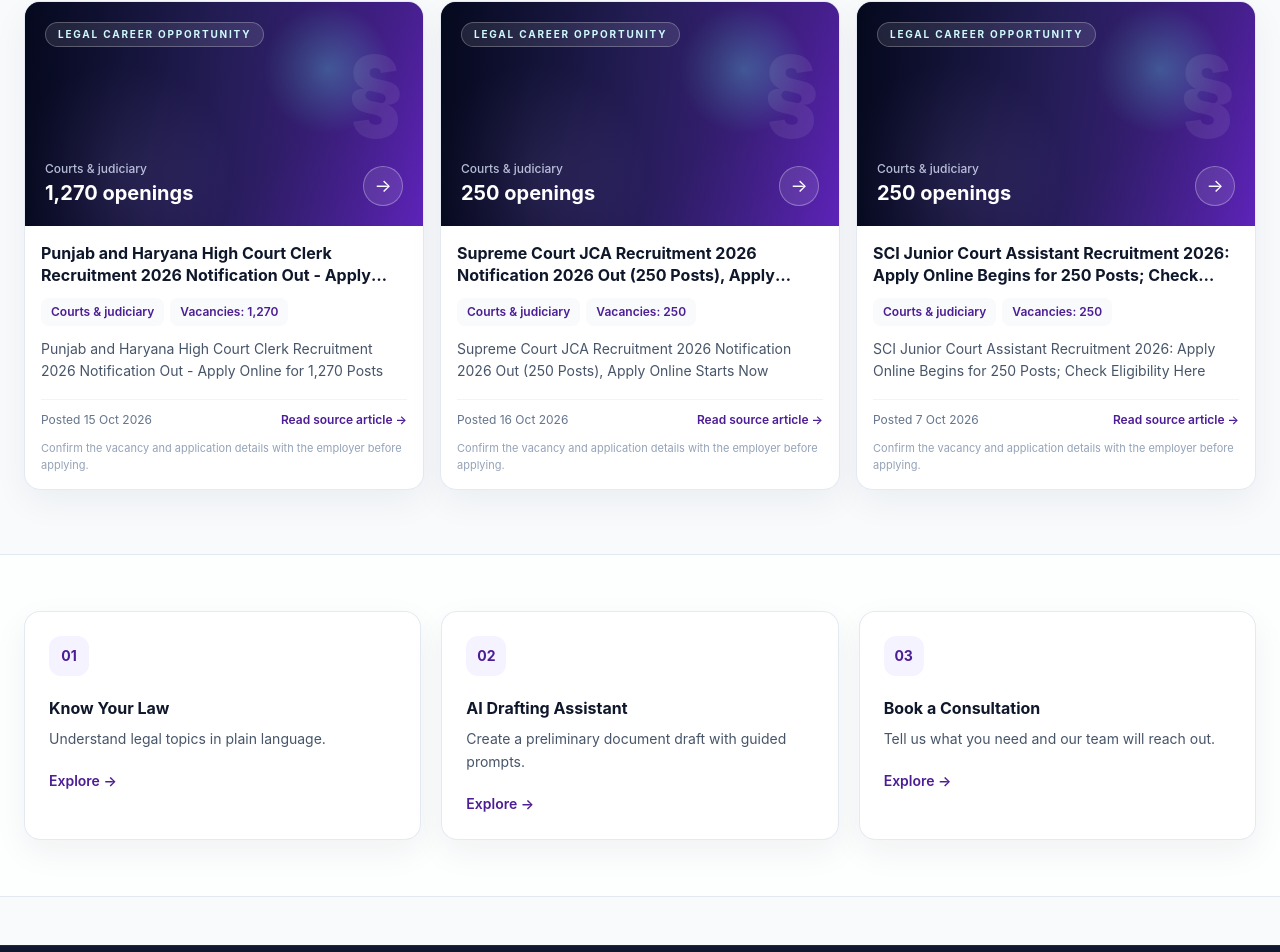
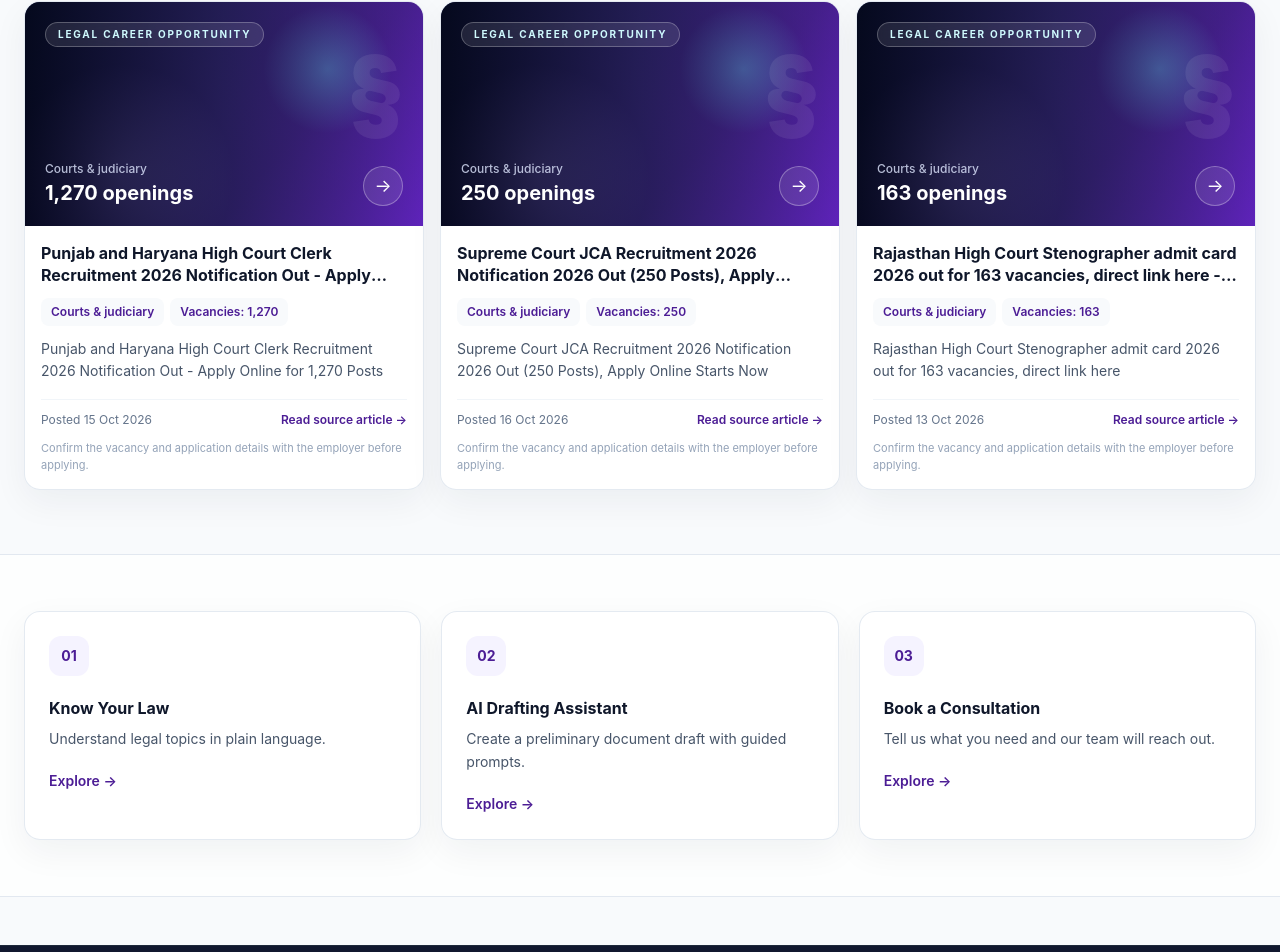
Before and after one commit to syedshaan/pleadlaw, a React (Vite) app: page / in a window 1280 px wide. Shown: the part 1572-2524 px from the top of the page. Built offline with nearby package versions, Linux system fonts and the light colour scheme.

Commit message:
Update pages.jsx

```diff
--- a/src/pages.jsx
+++ b/src/pages.jsx
@@ -6,6 +6,8 @@
 
 const JOB_MAX_AGE_DAYS = 20;
 const MAX_JOB_RESULTS = 50;
+const MIN_PREFERRED_JOB_RESULTS = 20;
+const MAX_JOB_VACANCIES = 2000;
 
 const explainers = [
   {
@@ -85,10 +87,42 @@
   return /\b(?:spa|jca)\b|\b(?:law|legal)\s+(?:officers?|assistants?|associates?|internships?|interns?|researchers?|research associates?|clerks?|consultants?|advisers?|advisors?|counsel|executives?|managers?|faculty|professors?|lecturers?|fellows?|analysts?|secretaries|trainees?|jobs?|vacanc(?:y|ies))\b|\b(?:advocates?|lawyers?|paralegals?|prosecutors?|solicitors?|barristers?)\b|\b(?:judicial services?|civil judges?|district judges?|judicial magistrates?|court (?:assistants?|clerks?|masters?|readers?|typists?|stenographers?|officers?|interpreters?|translators?))\b/i.test(title);
 }
 
+function isRelevantJob(job) {
+  const title = job.title || "";
+  const context = `${job.organisation || ""} ${job.source || ""} ${job.sector || job.type || ""}`;
+  const combined = `${title} ${context}`;
+  return (
+    isSpecificLegalJobTitle(title) ||
+    (/\b(?:law|legal|policy)\s+internships?\b|\blegal\s+interns?\b/i.test(combined)) ||
+    (/\b(?:ministry|ministries|government|govt\.?)\b/i.test(combined) &&
+      /\b(?:assistant professors?|professors?|lecturers?|faculty|internships?|interns?|officers?|assistants?|associates?|consultants?|analysts?|managers?|executives?|researchers?|fellows?|teachers?|deans?)\b/i.test(title)) ||
+    (/\b(?:big\s*four|deloitte|pwc|pricewaterhousecoopers|ey|ernst\s*(?:and|&)\s*young|kpmg)\b/i.test(combined) &&
+      /\b(?:legal|law|tax|audit|compliance|risk|forensic|internships?|interns?|consultants?|analysts?|associates?)\b/i.test(title)) ||
+    (/\b(?:government|govt\.?|central|state)\b/i.test(combined) &&
+      /\b(?:college|university|institute)\b/i.test(combined) &&
+      /\b(?:law|legal)\b/i.test(combined) &&
+      /\b(?:assistant professors?|professors?|lecturers?|faculty|deans?)\b/i.test(title))
+  );
+}
+
 function compareJobsByVacancyCount(a, b) {
   const vacanciesA = Number.isInteger(a.vacancyCount) ? a.vacancyCount : 0;
   const vacanciesB = Number.isInteger(b.vacancyCount) ? b.vacancyCount : 0;
   return vacanciesB - vacanciesA || new Date(b.posted) - new Date(a.posted);
+}
+
+function isPreferredJob(job) {
+  return /\b(?:internships?|interns?|ministry|ministries|government|govt\.?|big\s*four|deloitte|pwc|pricewaterhousecoopers|ey|ernst\s*(?:and|&)\s*young|kpmg)\b/i.test(
+    `${job.title || ""} ${job.organisation || ""} ${job.source || ""} ${job.sector || job.type || ""}`
+  ) || (
+    /\b(?:government|govt\.?|central|state)\b/i.test(
+      `${job.title || ""} ${job.organisation || ""} ${job.source || ""} ${job.sector || job.type || ""}`
+    ) &&
+    /\b(?:college|university|institute)\b/i.test(
+      `${job.title || ""} ${job.organisation || ""} ${job.source || ""} ${job.sector || job.type || ""}`
+    ) &&
+    /\b(?:assistant professors?|professors?|lecturers?|faculty|deans?)\b/i.test(job.title || "")
+  );
 }
 
 function jobTitleTokens(title) {
@@ -116,7 +150,19 @@
 
 function deduplicateJobs(jobs) {
   const selected = [];
-  for (const job of [...jobs].sort(compareJobsByVacancyCount)) {
+  const seenVacancyCounts = new Set();
+  for (const job of [...jobs].sort((a, b) =>
+    Number(isPreferredJob(b)) - Number(isPreferredJob(a)) ||
+    compareJobsByVacancyCount(a, b)
+  )) {
+    if (
+      Number.isInteger(job.vacancyCount) &&
+      job.vacancyCount > 0 &&
+      (job.vacancyCount > MAX_JOB_VACANCIES ||
+        seenVacancyCounts.has(job.vacancyCount))
+    ) {
+      continue;
+    }
     const tokens = jobTitleTokens(job.title);
     const duplicate = selected.some((existing) => {
       const employerTokens = jobTitleTokens(job.organisation);
@@ -137,9 +183,24 @@
       const combinedLength = tokens.size + existingTokens.size - shared;
       return shared >= 3 && combinedLength > 0 && shared / combinedLength >= 0.55;
     });
-    if (!duplicate) selected.push(job);
+    if (!duplicate) {
+      selected.push(job);
+      if (Number.isInteger(job.vacancyCount)) {
+        seenVacancyCounts.add(job.vacancyCount);
+      }
+    }
   }
   return selected;
+}
+
+function selectJobResults(jobs) {
+  const preferred = jobs.filter(isPreferredJob).sort(compareJobsByVacancyCount);
+  const other = jobs.filter((job) => !isPreferredJob(job)).sort(compareJobsByVacancyCount);
+  return [
+    ...preferred.slice(0, MIN_PREFERRED_JOB_RESULTS),
+    ...other,
+    ...preferred.slice(MIN_PREFERRED_JOB_RESULTS),
+  ].slice(0, MAX_JOB_RESULTS).sort(compareJobsByVacancyCount);
 }
 
 function hasJobSource(job) {
@@ -190,9 +251,11 @@
     .filter(
       (j) =>
         isRecentJob(j.posted) &&
-        (!j.autoCollected || isSpecificLegalJobTitle(j.title)) &&
+        (!j.autoCollected || isRelevantJob(j)) &&
         hasJobSource(j) &&
         (j.sector || j.type) &&
+        (!Number.isInteger(j.vacancyCount) ||
+          (j.vacancyCount > 0 && j.vacancyCount <= MAX_JOB_VACANCIES)) &&
         (!j.lastDate || new Date(j.lastDate) >= today)
     )
     .sort(compareJobsByVacancyCount)
@@ -600,24 +663,27 @@
   const recentJobs = deduplicateJobs(data.filter(
     (job) =>
       isRecentJob(job.posted) &&
-      (!job.autoCollected || isSpecificLegalJobTitle(job.title)) &&
+      (!job.autoCollected || isRelevantJob(job)) &&
       hasJobSource(job) &&
-      (job.sector || job.type)
+      (job.sector || job.type) &&
+      (!Number.isInteger(job.vacancyCount) ||
+        (job.vacancyCount > 0 && job.vacancyCount <= MAX_JOB_VACANCIES))
   ));
   const types = [
     "All",
     ...new Set(recentJobs.map((j) => j.sector || j.type).filter(Boolean)),
   ];
 
-  const items = recentJobs
+  const filteredJobs = recentJobs
     .filter((j) => type === "All" || (j.sector || j.type) === type)
     .filter((j) =>
       `${j.title} ${j.organisation || ""} ${j.location || ""}`
         .toLowerCase()
         .includes(query.toLowerCase())
-    )
-    .sort(compareJobsByVacancyCount)
-    .slice(0, MAX_JOB_RESULTS);
+    );
+  const items = type === "All" && !query
+    ? selectJobResults(filteredJobs)
+    : filteredJobs.sort(compareJobsByVacancyCount).slice(0, MAX_JOB_RESULTS);
 
   return (
     <section className="mx-auto max-w-7xl px-4 py-12 md:px-6">
@@ -626,8 +692,10 @@
         <h1 className="mt-3 text-4xl font-extrabold tracking-tight md:text-5xl">Law jobs in India</h1>
         <p className="mt-3 max-w-3xl leading-relaxed text-indigo-100/80">
         Indian legal jobs and internships posted within the last {JOB_MAX_AGE_DAYS} days.
-        Showing up to {MAX_JOB_RESULTS} results, ordered by stated vacancy count
-        (newest first when counts match). Vacancy counts and deadlines appear only
+        Showing up to {MAX_JOB_RESULTS} results, including at least {MIN_PREFERRED_JOB_RESULTS} opportunities
+        from internships, ministries, Big Four firms, and government law colleges when available.
+        Only postings reporting a unique vacancy count up to {MAX_JOB_VACANCIES} are shown.
+        Vacancy counts and deadlines appear only
         when stated in the source. Confirm details with the employer before applying.
         </p>
       </div>
```
